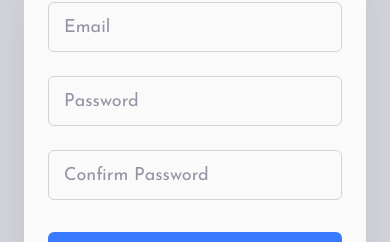
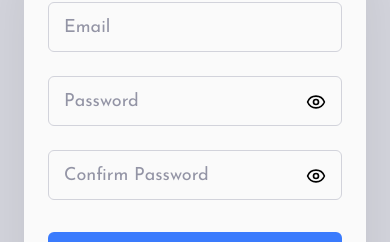
Before and after one commit to Denislav-Dimov/todo-app, a React (Vite) app: page /sign-up in a window 390 px wide. Shown: the part 317-559 px from the top of the page. Built offline with nearby package versions, Linux system fonts and the light colour scheme; no server answers.

Commit message:
Add eye icons for password visibility toggle

```diff
--- a/src/pages/SignIn.tsx
+++ b/src/pages/SignIn.tsx
@@ -3,6 +3,8 @@ import { Link, Navigate } from 'react-router-dom';
 import Title from '../components/Title';
 import googleIcon from '../assets/google.svg';
 import closeIcon from '../assets/icon-cross.svg';
+import eyeIcon from '../assets/eye.svg';
+import eyeOffIcon from '../assets/eye-off.svg';
 import isValidEmail from '../utils/isValidEmail';
 import {
   doSignInWithEmailAndPassword,
@@ -23,6 +25,7 @@ export default function SignIn() {
   const [showResetPopup, setShowResetPopup] = useState(false);
   const [popupMessage, setPopupMessage] = useState('');
   const [isResettingPassword, setIsResettingPassword] = useState(false);
+  const [showPassword, setShowPassword] = useState(false);
 
   const [showVerificationPopup, setShowVerificationPopup] = useState(false);
   const [verificationEmail, setVerificationEmail] = useState('');
@@ -253,7 +256,7 @@ export default function SignIn() {
   return (
     <section className="mx-auto max-w-lg w-full space-y-8">
       {showResetPopup && (
-        <section className="fixed inset-0 z-50 h-screen grid place-items-center bg-overlay-navy-900 animate-fade-in">
+        <section className="fixed inset-0 z-50 px-5 h-screen grid place-items-center bg-overlay-navy-900 animate-fade-in">
           <div className="bg-light-gray-50 flex flex-col items-end justify-start gap-5 rounded-lg p-8 max-w-sm w-full text-center animate-slide-up">
             <button
               onClick={() => setShowResetPopup(false)}
@@ -268,7 +271,7 @@ export default function SignIn() {
       )}
 
       {showVerificationPopup && (
-        <section className="fixed inset-0 z-50 h-screen grid place-items-center bg-overlay-navy-900 animate-fade-in">
+        <section className="fixed inset-0 z-50 px-5 h-screen grid place-items-center bg-overlay-navy-900 animate-fade-in">
           <div className="bg-light-gray-50 flex flex-col items-end justify-start gap-5 rounded-lg p-8 max-w-sm w-full text-center animate-slide-up">
             <button
               onClick={() => {
@@ -302,7 +305,7 @@ export default function SignIn() {
           </h2>
 
           <div className="space-y-6 mb-8">
-            <div className="relative">
+            <div className="relative group">
               <input
                 type="text"
                 id="email"
@@ -322,11 +325,11 @@ export default function SignIn() {
               <p ref={emailErrorRef} className="mt-1 text-sm text-primary-red"></p>
             </div>
 
-            <div className="relative">
+            <div className="relative group duration-500">
               <input
-                type="password"
+                type={showPassword ? 'text' : 'password'}
                 id="password"
-                className="peer block w-full rounded-md border border-light-gray-300 bg-white px-4 py-3 text-light-navy-850 focus:border-primary-blue-500 focus:ring-0 focus:outline-none disabled:opacity-50 disabled:cursor-not-allowed"
+                className="peer block w-full rounded-md border border-light-gray-300 bg-white pl-4 pr-12 py-3 text-light-navy-850 focus:border-primary-blue-500 focus:ring-0 focus:outline-none disabled:opacity-50 disabled:cursor-not-allowed"
                 placeholder=""
                 ref={passwordRef}
                 disabled={isResettingPassword || isSigningIn}
@@ -338,6 +341,19 @@ export default function SignIn() {
               >
                 Password
               </label>
+
+              <button
+                type="button"
+                onClick={() => setShowPassword(!showPassword)}
+                className="absolute right-4 top-4 md:opacity-0 group-hover:opacity-100 cursor-pointer hover:opacity-70 disabled:opacity-50 disabled:cursor-not-allowed duration-300"
+                disabled={isResettingPassword || isSigningIn}
+              >
+                <img
+                  src={showPassword ? eyeOffIcon : eyeIcon}
+                  alt="Toggle password visibility"
+                  className="w-5 h-5"
+                />
+              </button>
 
               <p ref={passwordErrorRef} className="mt-1 text-sm text-primary-red"></p>
 
--- a/src/pages/SignUp.tsx
+++ b/src/pages/SignUp.tsx
@@ -2,6 +2,8 @@ import { useRef, useState, type FormEvent } from 'react';
 import { Link, Navigate } from 'react-router-dom';
 import Title from '../components/Title';
 import closeIcon from '../assets/icon-cross.svg';
+import eyeIcon from '../assets/eye.svg';
+import eyeOffIcon from '../assets/eye-off.svg';
 import isValidEmail from '../utils/isValidEmail';
 import {
   doCreateUserWithEmailAndPassword,
@@ -22,6 +24,8 @@ export default function SignUp() {
   const { currentUser, loading } = useAuth();
   const [showVerificationPopup, setShowVerificationPopup] = useState(false);
   const [popupMessage, setPopupMessage] = useState('');
+  const [showPassword, setShowPassword] = useState(false);
+  const [showConfirmPassword, setShowConfirmPassword] = useState(false);
 
   async function handleSubmit(e: FormEvent<HTMLFormElement>) {
     e.preventDefault();
@@ -105,7 +109,7 @@ export default function SignUp() {
   return (
     <>
       {showVerificationPopup && (
-        <section className="fixed inset-0 z-50 h-screen grid place-items-center bg-overlay-navy-900 animate-fade-in">
+        <section className="fixed inset-0 z-50 px-5 h-screen grid place-items-center bg-overlay-navy-900 animate-fade-in">
           <div className="bg-light-gray-50 flex flex-col items-end justify-start gap-5 rounded-lg p-8 max-w-sm w-full text-center animate-slide-up">
             <button
               onClick={() => setShowVerificationPopup(false)}
@@ -150,11 +154,11 @@ export default function SignUp() {
               <p ref={emailErrorRef} className="mt-1 text-sm text-primary-red"></p>
             </div>
 
-            <div className="relative">
+            <div className="relative group duration-500">
               <input
-                type="password"
+                type={showPassword ? 'text' : 'password'}
                 id="password"
-                className="peer block w-full rounded-md border border-light-gray-300 bg-white px-4 py-3 text-light-navy-850 focus:border-primary-blue-500 focus:ring-0 focus:outline-none"
+                className="peer block w-full rounded-md border border-light-gray-300 bg-white pl-4 pr-12 py-3 text-light-navy-850 focus:border-primary-blue-500 focus:ring-0 focus:outline-none"
                 placeholder=""
                 ref={passwordRef}
               />
@@ -166,14 +170,26 @@ export default function SignUp() {
                 Password
               </label>
 
+              <button
+                type="button"
+                onClick={() => setShowPassword(!showPassword)}
+                className="absolute right-4 top-4 md:opacity-0 group-hover:opacity-100 cursor-pointer hover:opacity-70 duration-300"
+              >
+                <img
+                  src={showPassword ? eyeOffIcon : eyeIcon}
+                  alt="Toggle password visibility"
+                  className="w-5 h-5"
+                />
+              </button>
+
               <p ref={passwordErrorRef} className="mt-1 text-sm text-primary-red"></p>
             </div>
 
-            <div className="relative">
+            <div className="relative group duration-500">
               <input
-                type="password"
+                type={showConfirmPassword ? 'text' : 'password'}
                 id="confirmPassword"
-                className="peer block w-full rounded-md border border-light-gray-300 bg-white px-4 py-3 text-light-navy-850 focus:border-primary-blue-500 focus:ring-0 focus:outline-none"
+                className="peer block w-full rounded-md border border-light-gray-300 bg-white pl-4 pr-12 py-3 text-light-navy-850 focus:border-primary-blue-500 focus:ring-0 focus:outline-none"
                 placeholder=""
                 ref={confirmPasswordRef}
               />
@@ -184,6 +200,18 @@ export default function SignUp() {
               >
                 Confirm Password
               </label>
+
+              <button
+                type="button"
+                onClick={() => setShowConfirmPassword(!showConfirmPassword)}
+                className="absolute right-4 top-4 md:opacity-0 group-hover:opacity-100 cursor-pointer hover:opacity-70 duration-300"
+              >
+                <img
+                  src={showConfirmPassword ? eyeOffIcon : eyeIcon}
+                  alt="Toggle password visibility"
+                  className="w-5 h-5"
+                />
+              </button>
 
               <p
                 ref={confirmPasswordErrorRef}
```
Also changed, not shown: src/assets/eye-off.svg (added), src/assets/eye.svg (added).
